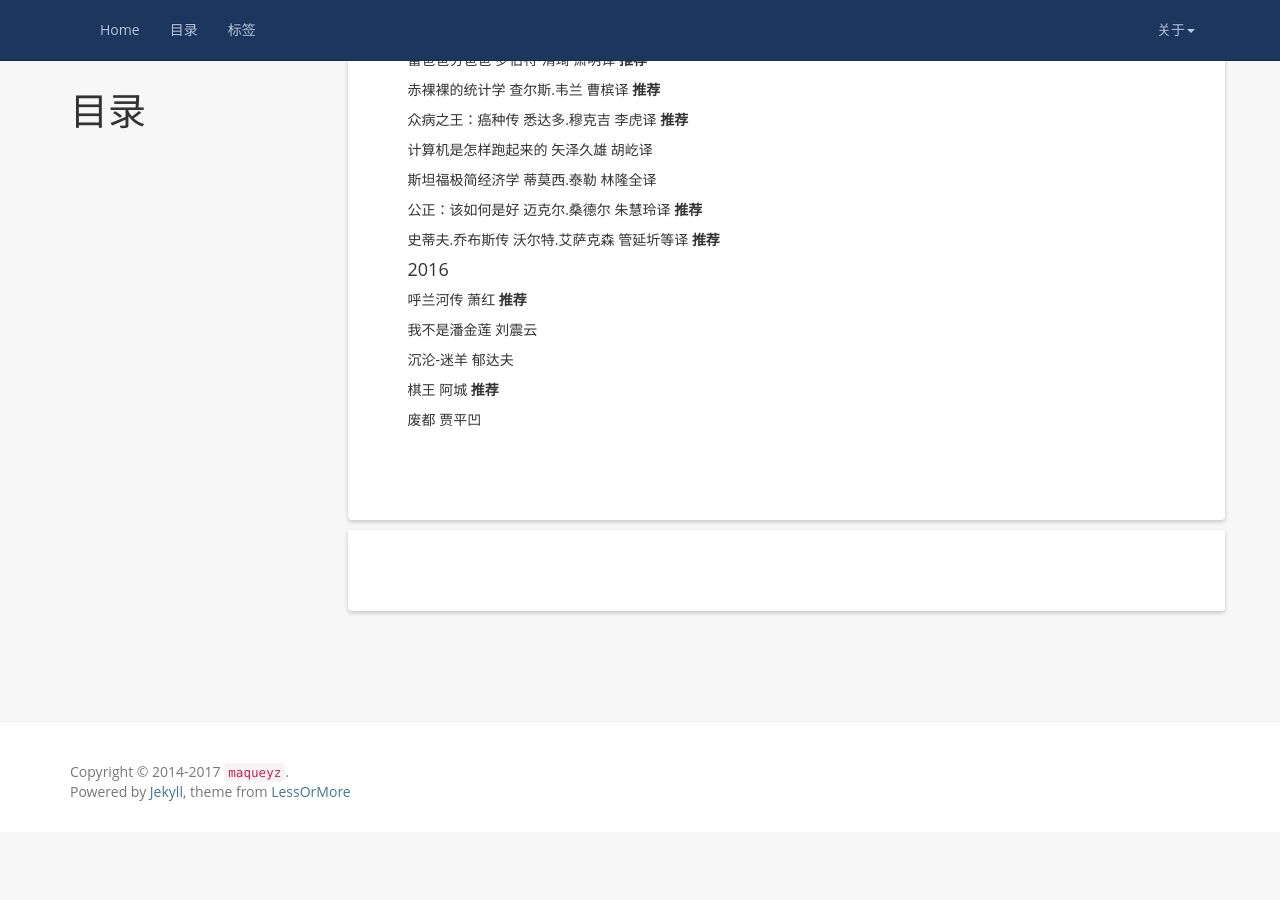
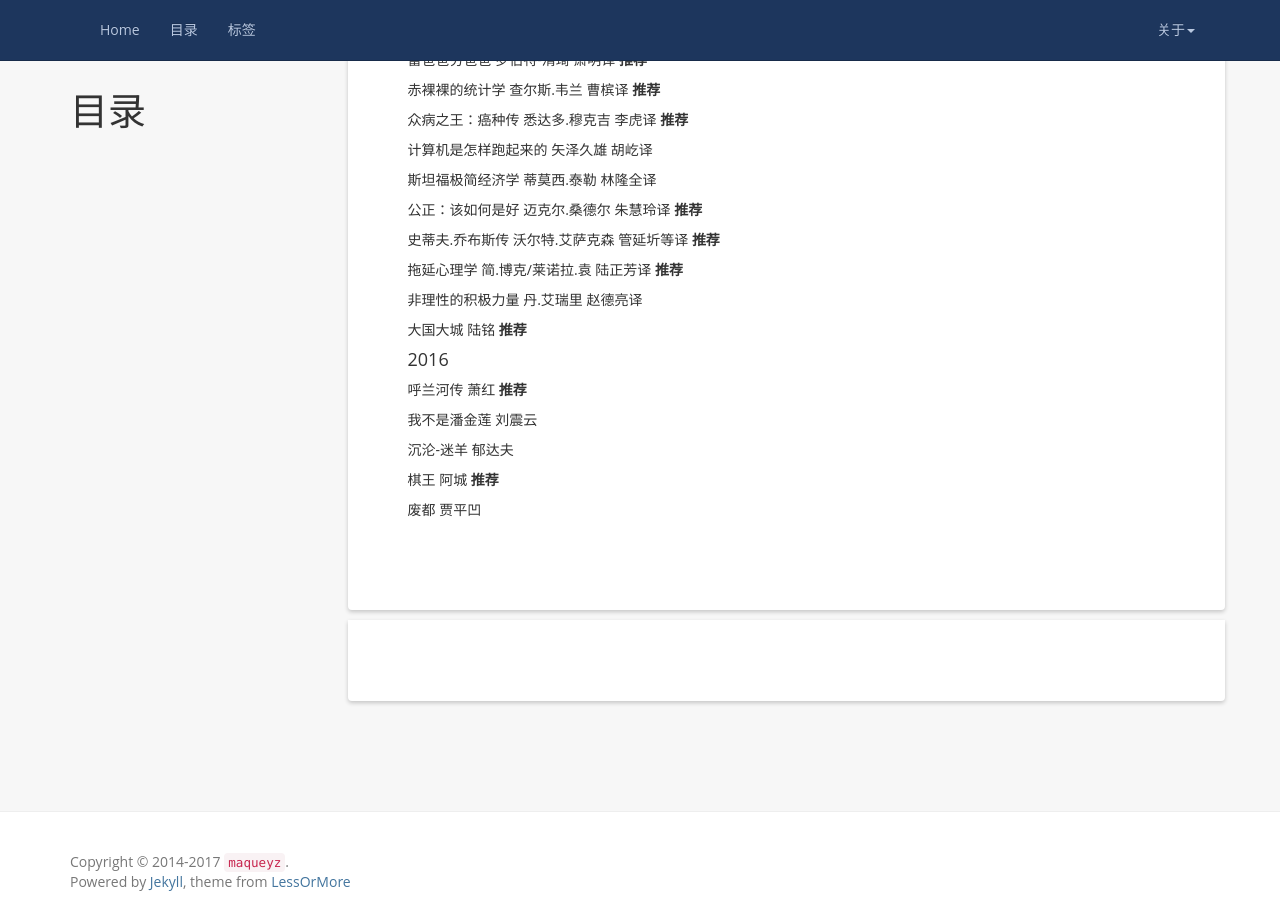
Before and after one commit to maqueredkop/maqueredkop.github.io, a Jekyll site: the page built from book.md, in a window 1280 px wide and 900 px high, scrolled down 741 px. Built offline with Jekyll 4.4.1, drawn with Linux system fonts in a browser that asks for light colours; nearby versions of some CDN libraries; comment, search, counter and statistics services are not loaded; before the commit the page ends 1573 px from its top, so only the background shows below that.

Commit message:
book update

```diff
--- a/book.md
+++ b/book.md
@@ -47,6 +47,12 @@ permalink: /book/
 
 史蒂夫.乔布斯传  沃尔特.艾萨克森  管延圻等译  **推荐**
 
+拖延心理学  简.博克/莱诺拉.袁  陆正芳译  **推荐**
+
+非理性的积极力量  丹.艾瑞里  赵德亮译
+
+大国大城  陆铭  **推荐**
+
 #### 2016
 
 呼兰河传  萧红  **推荐**
```
